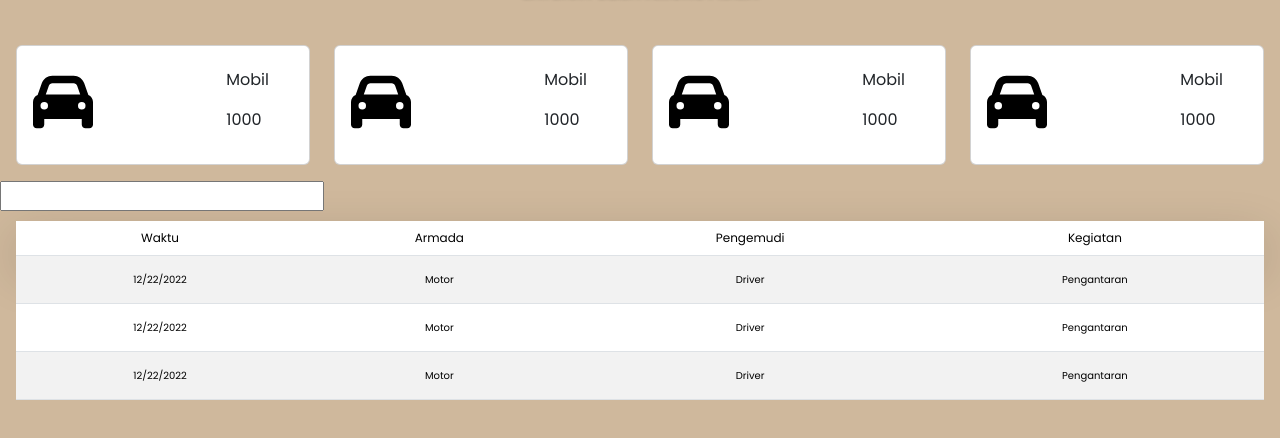
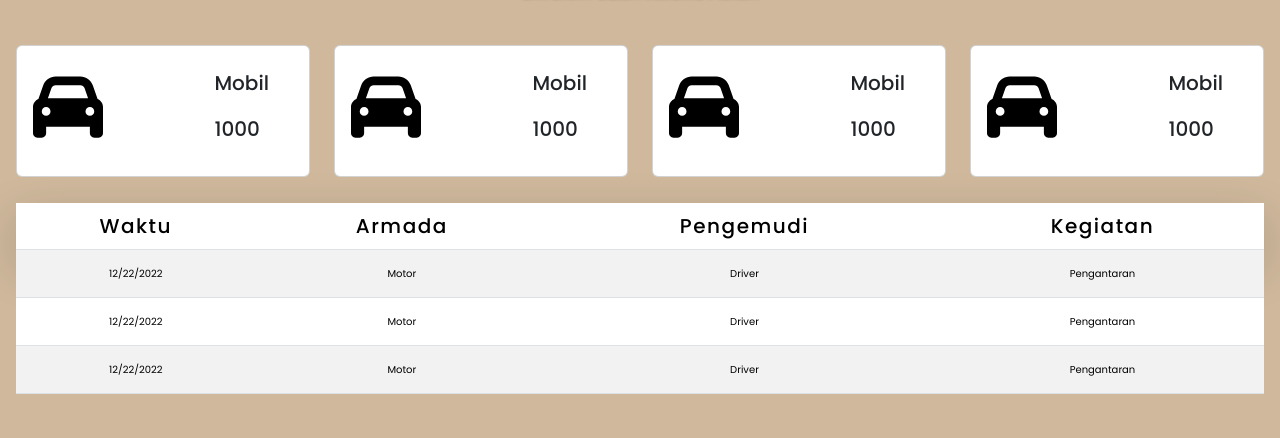
Before and after one commit to CookiessManis/Reminder_CarManagement, a website: page dashboard.html in a window 1280 px wide. Shown: the part 220-658 px from the top of the page. Drawn offline with nearby package versions, Linux system fonts and the light colour scheme.

Commit message:
dashboard finish

```diff
--- a/dashboard.html
+++ b/dashboard.html
@@ -137,7 +137,7 @@
                 <span style="padding-top: 10px"
                   ><svg
                     xmlns="http://www.w3.org/2000/svg"
-                    style="width: 60px; height: 60px; text-align: center"
+                    style="width: 70px; height: 70px; text-align: center"
                     viewBox="0 0 512 512"
                   >
                     <!--! Font Awesome Free 6.4.2 by @fontawesome - https://fontawesome.com License - https://fontawesome.com/license (Commercial License) Copyright 2023 Fonticons, Inc. -->
@@ -147,8 +147,8 @@
                 ></span>
 
                 <div class="px-4" style="padding-top: 6px">
-                  <p>Mobil</p>
-                  <p>1000</p>
+                  <p class="fw-medium" style="font-size: 20px">Mobil</p>
+                  <p class="fw-medium" style="font-size: 20px">1000</p>
                 </div>
               </div>
             </div>
@@ -161,7 +161,7 @@
                 <span style="padding-top: 10px"
                   ><svg
                     xmlns="http://www.w3.org/2000/svg"
-                    style="width: 60px; height: 60px; text-align: center"
+                    style="width: 70px; height: 70px; text-align: center"
                     viewBox="0 0 512 512"
                   >
                     <!--! Font Awesome Free 6.4.2 by @fontawesome - https://fontawesome.com License - https://fontawesome.com/license (Commercial License) Copyright 2023 Fonticons, Inc. -->
@@ -171,8 +171,8 @@
                 ></span>
 
                 <div class="px-4" style="padding-top: 6px">
-                  <p>Mobil</p>
-                  <p>1000</p>
+                  <p class="fw-medium" style="font-size: 20px">Mobil</p>
+                  <p class="fw-medium" style="font-size: 20px">1000</p>
                 </div>
               </div>
             </div>
@@ -185,7 +185,7 @@
                 <span style="padding-top: 10px"
                   ><svg
                     xmlns="http://www.w3.org/2000/svg"
-                    style="width: 60px; height: 60px; text-align: center"
+                    style="width: 70px; height: 70px; text-align: center"
                     viewBox="0 0 512 512"
                   >
                     <!--! Font Awesome Free 6.4.2 by @fontawesome - https://fontawesome.com License - https://fontawesome.com/license (Commercial License) Copyright 2023 Fonticons, Inc. -->
@@ -195,8 +195,8 @@
                 ></span>
 
                 <div class="px-4" style="padding-top: 6px">
-                  <p>Mobil</p>
-                  <p>1000</p>
+                  <p class="fw-medium" style="font-size: 20px">Mobil</p>
+                  <p class="fw-medium" style="font-size: 20px">1000</p>
                 </div>
               </div>
             </div>
@@ -209,7 +209,7 @@
                 <span style="padding-top: 10px"
                   ><svg
                     xmlns="http://www.w3.org/2000/svg"
-                    style="width: 60px; height: 60px; text-align: center"
+                    style="width: 70px; height: 70px; text-align: center"
                     viewBox="0 0 512 512"
                   >
                     <!--! Font Awesome Free 6.4.2 by @fontawesome - https://fontawesome.com License - https://fontawesome.com/license (Commercial License) Copyright 2023 Fonticons, Inc. -->
@@ -219,8 +219,8 @@
                 ></span>
 
                 <div class="px-4" style="padding-top: 6px">
-                  <p>Mobil</p>
-                  <p>1000</p>
+                  <p class="fw-medium" style="font-size: 20px">Mobil</p>
+                  <p class="fw-medium" style="font-size: 20px">1000</p>
                 </div>
               </div>
             </div>
@@ -229,7 +229,6 @@
       </div>
     </div>
 
-    <input type="text" />
     <!-- form table -->
     <div class="px-3" style="padding-top: 10px">
       <table class="table table-striped" style="border-radius: 5px">
@@ -237,29 +236,29 @@
           <tr class="align-middle">
             <th
               scope="col"
-              style="font-size: 12px"
-              class="text-center fw-normal"
+              style="font-size: 20px; letter-spacing: 1.5px"
+              class="text-center fw-medium"
             >
               Waktu
             </th>
             <th
               scope="col"
-              style="font-size: 12px"
-              class="text-center fw-normal"
+              style="font-size: 20px; letter-spacing: 1.5px"
+              class="text-center fw-medium"
             >
               Armada
             </th>
             <th
               scope="col"
-              style="font-size: 12px"
-              class="text-center fw-normal"
+              style="font-size: 20px; letter-spacing: 1.5px"
+              class="text-center fw-medium"
             >
               Pengemudi
             </th>
             <th
               scope="col"
-              style="font-size: 12px"
-              class="text-center fw-normal"
+              style="font-size: 20px; letter-spacing: 1.5px"
+              class="text-center fw-medium"
             >
               Kegiatan
             </th>
```
